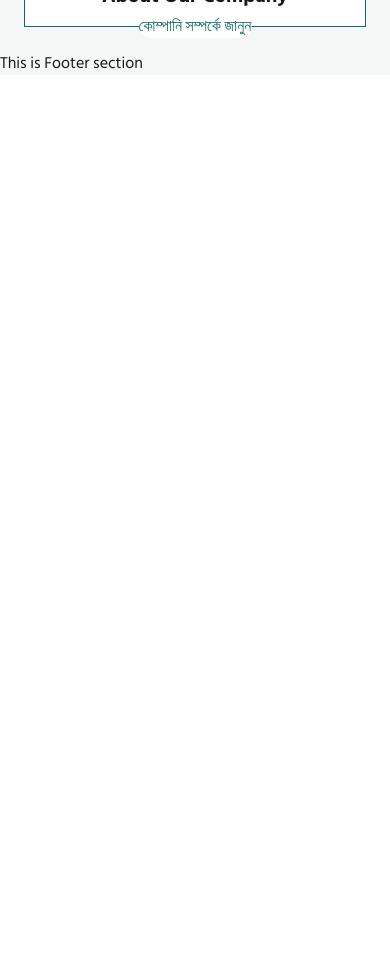
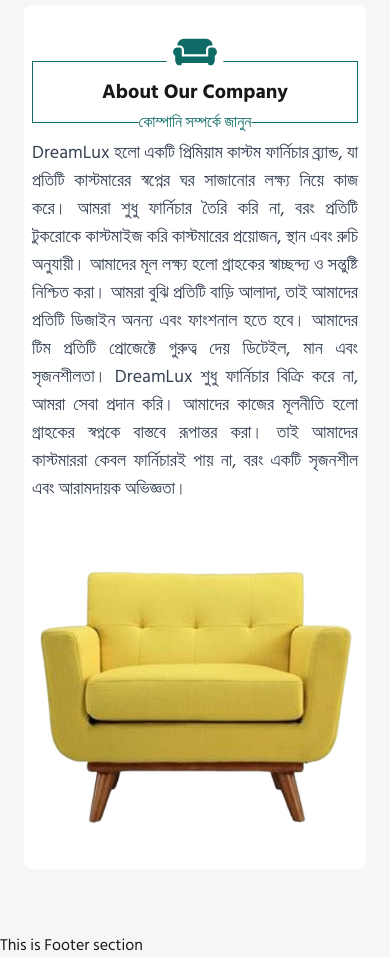
Before and after one commit to 0rakib0/dreamlux-profile, a Next.js app: page / in a window 390 px wide. Shown: the part 1020-1978 px from the top of the page. Before the commit the page ends 1096 px from the top, so only its background shows below. Built offline with nearby package versions, Linux system fonts and the light colour scheme.

Commit message:
design abount section with responsive

```diff
--- a/src/app/page.jsx
+++ b/src/app/page.jsx
@@ -1,3 +1,4 @@
+import AboutUs from "@/components/aboutUs/AboutUs";
 import Banner from "@/components/banner/Banner";
 import SectionTitle from "@/components/shared/sectionTitle/SectionTitle";
 import State from "@/components/state/State";
@@ -18,8 +19,8 @@ export default function Home() {
           <State></State>
         </div>
         {/* abount section */}
-        <div className="bg-white my-6 md:my-12 lg:my-16">
-          <SectionTitle></SectionTitle>
+        <div className="bg-white rounded-lg p-2 my-16 lg:my-16">
+          <AboutUs></AboutUs>
         </div>
       </div>
 
--- /dev/null
+++ b/src/components/aboutUs/AboutUs.jsx
@@ -0,0 +1,33 @@
+import React from 'react'
+import SectionTitle from '../shared/sectionTitle/SectionTitle'
+import Image from 'next/image'
+function AboutUs() {
+    return (
+        <div className="flex lg:flex-row flex-col flex-col-reverse gap-8">
+            {/* Image Section */}
+            <div className="w-full">
+                <Image
+                    src="/aboutUs.png"
+                    alt="DreamLux Logo"
+                    width={100}
+                    height={100}
+                    className="w-full h-auto"
+                />
+            </div>
+
+            {/* Text Section */}
+            <div className="w-full">
+                <SectionTitle />
+                <p className="mt-4 text-lg text-justify text-gray-700">
+                    DreamLux হলো একটি প্রিমিয়াম কাস্টম ফার্নিচার ব্র্যান্ড, যা প্রতিটি কাস্টমারের স্বপ্নের ঘর সাজানোর লক্ষ্য নিয়ে কাজ করে। আমরা শুধু ফার্নিচার তৈরি করি না, বরং প্রতিটি টুকরোকে কাস্টমাইজ করি কাস্টমারের প্রয়োজন, স্থান এবং রুচি অনুযায়ী।
+
+                    আমাদের মূল লক্ষ্য হলো গ্রাহকের স্বাচ্ছন্দ্য ও সন্তুষ্টি নিশ্চিত করা। আমরা বুঝি প্রতিটি বাড়ি আলাদা, তাই আমাদের প্রতিটি ডিজাইন অনন্য এবং ফাংশনাল হতে হবে। আমাদের টিম প্রতিটি প্রোজেক্টে গুরুত্ব দেয় ডিটেইল, মান এবং সৃজনশীলতা।
+
+                    DreamLux শুধু ফার্নিচার বিক্রি করে না, আমরা সেবা প্রদান করি। আমাদের কাজের মূলনীতি হলো গ্রাহকের স্বপ্নকে বাস্তবে রূপান্তর করা। তাই আমাদের কাস্টমাররা কেবল ফার্নিচারই পায় না, বরং একটি সৃজনশীল এবং আরামদায়ক অভিজ্ঞতা।
+                </p>
+            </div>
+        </div>
+    )
+}
+
+export default AboutUs
--- a/src/components/shared/sectionTitle/SectionTitle.jsx
+++ b/src/components/shared/sectionTitle/SectionTitle.jsx
@@ -3,7 +3,7 @@ import { FaCouch } from "react-icons/fa";
 function SectionTitle() {
     return (
         <div>
-            <div className='md:w-1/4 text-center border border-[#0E6B66] relative'>
+            <div className='mt-12 text-center border border-[#0E6B66] relative'>
                 <FaCouch className="text-[#0E6B66] text-6xl absolute -top-10 left-1/2 transform -translate-x-1/2 bg-white p-2 rounded-full" />
                 <h1 className='p-4 text-xl font-bold'>About Our Company</h1>
                 <p className='text-[#0E6B66] absolute -bottom-3 left-1/2 transform -translate-x-1/2 bg-white rounded-full'>কোম্পানি সম্পর্কে জানুন</p>
```
Also changed, not shown: public/aboutUs.png (added).
